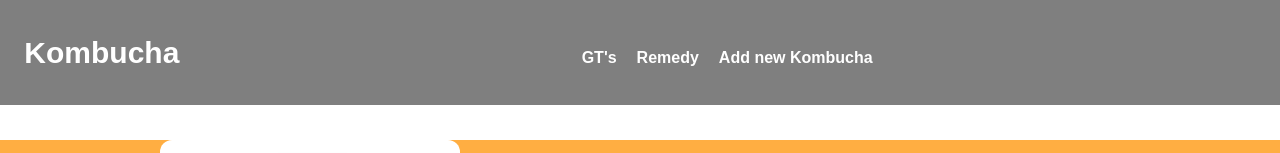
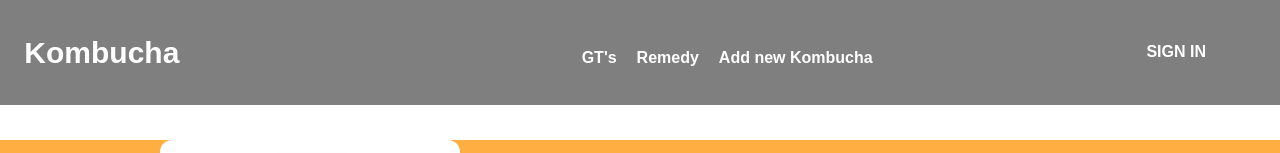
Before and after one commit to nehamalhotra23/Tap-Room, a React app: page /#/Gt in a window 1280 px wide. Shown: the top 153 px of the page. Built offline with nearby package versions, Linux system fonts and the light colour scheme.

Commit message:
add SignIN jsx

```diff
--- a/src/components/App.jsx
+++ b/src/components/App.jsx
@@ -4,7 +4,6 @@ import Remedy from "./Remedy";
 import NewKombucha from "./NewKombucha";
 import { Switch, Route } from 'react-router-dom';
 import MainPage from "./MainPage";
-
 
 function App() {
 
@@ -19,5 +18,4 @@ function App() {
     </div>
   );
 }
-
 export default App;
--- a/src/components/Gt.jsx
+++ b/src/components/Gt.jsx
@@ -12,7 +12,7 @@ function Gt() {
     }
     return (
         <div style={cover}>
-            <Navbar/>
+        <Navbar/>
         <div style={space}><GtList /></div>
         </div>
     );
--- a/src/components/GtList.jsx
+++ b/src/components/GtList.jsx
@@ -34,8 +34,6 @@ var MasterGtList = [
         price: "$5",
         photo: watermelon
     }
-
-
 ]
 function GtList() {
     return (
@@ -51,5 +49,4 @@ function GtList() {
         </div>
     );
 }
-
 export default GtList;
--- a/src/components/Navbar.jsx
+++ b/src/components/Navbar.jsx
@@ -18,6 +18,17 @@ function Navbar() {
     fontWeight: "bold",
     textDecoration: "none",
     color: "#fff"
+  };
+  var navbarRight = {
+    float: "right",
+    textDecoration: "none",
+    padding: "10px",
+    color: "#fff",
+    fontFamily: "Arial",
+    fontWeight: "900",
+    '&:hover': {
+      textDecoration: "underline"
+    }
   };
 
   var center = {
@@ -54,6 +65,7 @@ function Navbar() {
             <Link to="/Gt" style={modelX}>GT's</Link>
             <Link to="/Remedy" style={center}>Remedy</Link>
             <Link to="/NewKombucha" style={center}>Add new Kombucha</Link>
+            <a style={navbarRight} href="SignIn">SIGN IN</a>
           </div>
         </nav>
       </div>
--- a/src/components/RemedyList.jsx
+++ b/src/components/RemedyList.jsx
@@ -37,7 +37,6 @@ var MasterRemedyList = [
 
 ]
 function RemedyList() {
-
     return (
         <div>
             {MasterRemedyList.map((Remedy, index) =>
```
Also changed, not shown: package.json (+4 -3 lines), 1 other file (tests, documents, lock files or other folders).
